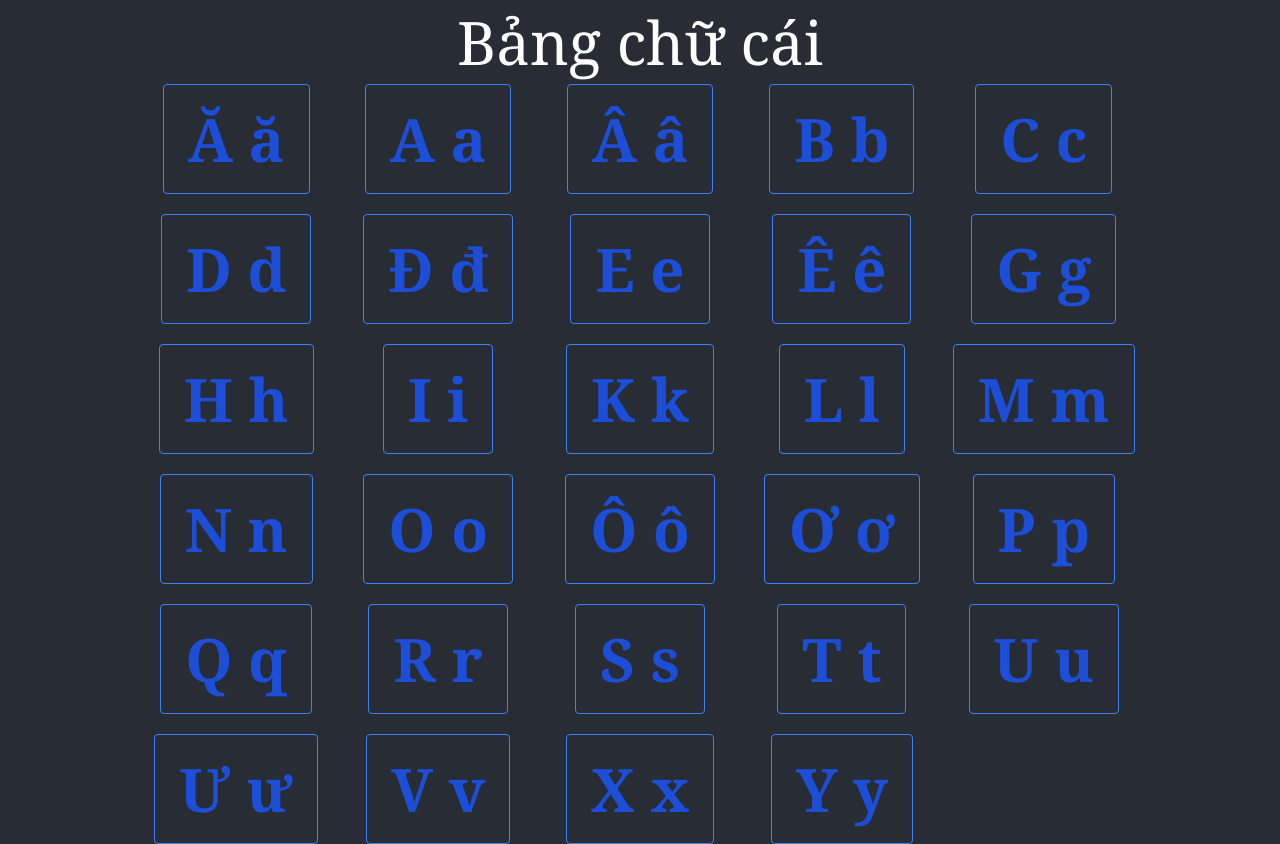
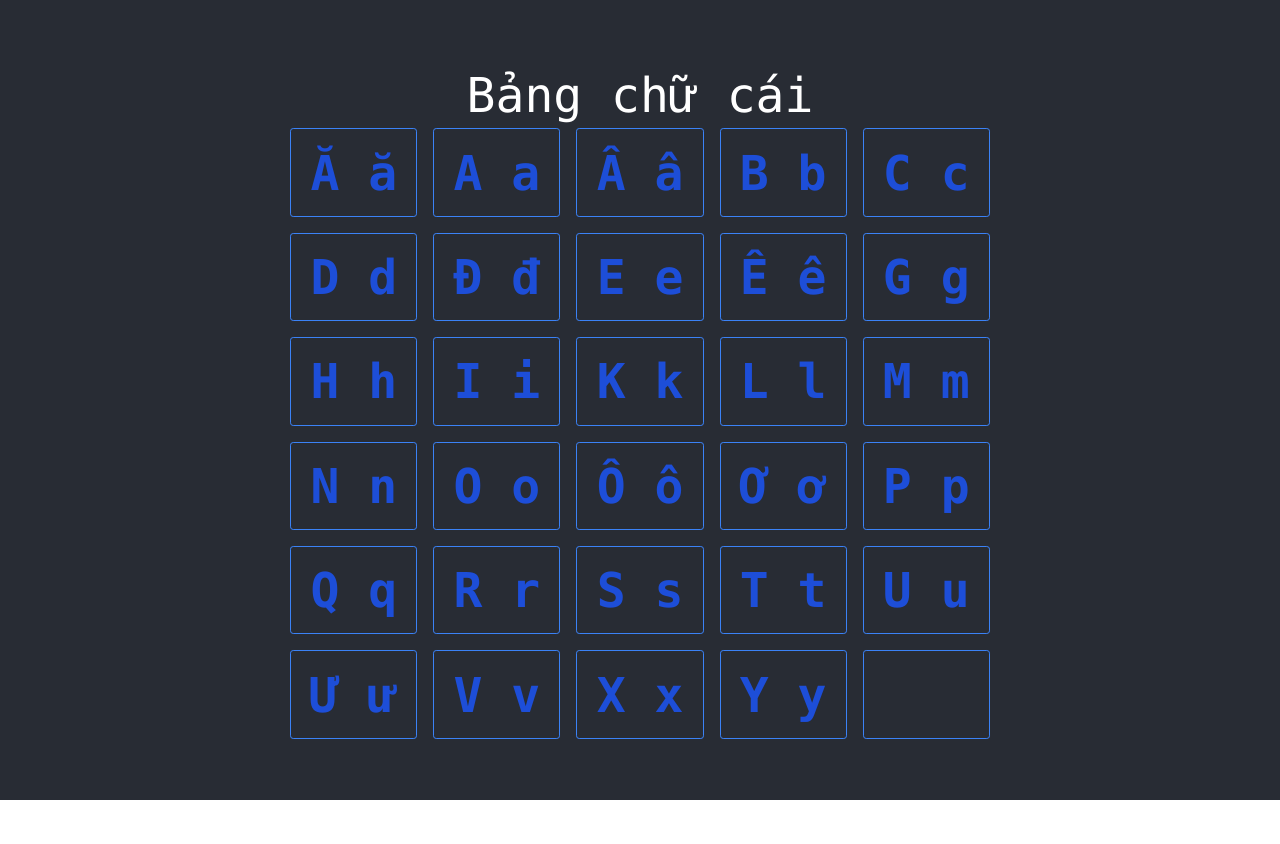
Before and after one commit to TrLam/vn-alphabet, a React (Create React App) app: page / in a window 1280 px wide. After the commit the page ends 800 px from the top, so only its background shows below. Built offline with nearby package versions, Linux system fonts and the light colour scheme.

Commit message:
Updated layout and root font size

```diff
--- a/src/Alphabet/index.js
+++ b/src/Alphabet/index.js
@@ -8,12 +8,13 @@ const Alphabet = () => {
   return (
     <>
       <header className="p-3">Bảng chữ cái</header>
-      <div className="grid gap-5 grid-cols-5">
+      <div className="grid gap-5 grid-cols-3 sm:grid-cols-5">
         {ALPHABET.map((letterData) => (
           <Link to={`/${letterData.id}`} key={letterData.id}>
             <Letter letter={letterData.letter} />
           </Link>
         ))}
+        <div className="bg-transparent border border-blue-500 rounded" />
       </div>
     </>
   );
--- a/src/App.js
+++ b/src/App.js
@@ -2,7 +2,7 @@ import { Outlet } from 'react-router';
 
 function App() {
   return (
-    <div className="font-serif bg-[#282c34] text-white text-6xl text-center min-h-screen flex flex-col items-center justify-center ">
+    <div className="font-mono bg-[#282c34] text-white text-6xl text-center min-h-screen flex flex-col items-center justify-center ">
       <Outlet />
     </div>
   );
--- a/src/index.css
+++ b/src/index.css
@@ -1,3 +1,7 @@
+html {
+  font-size: clamp(9px, 1vw, 18px);
+}
+
 body {
   margin: 0;
   font-family: -apple-system, BlinkMacSystemFont, 'Segoe UI', 'Roboto', 'Oxygen', 'Ubuntu',
```
